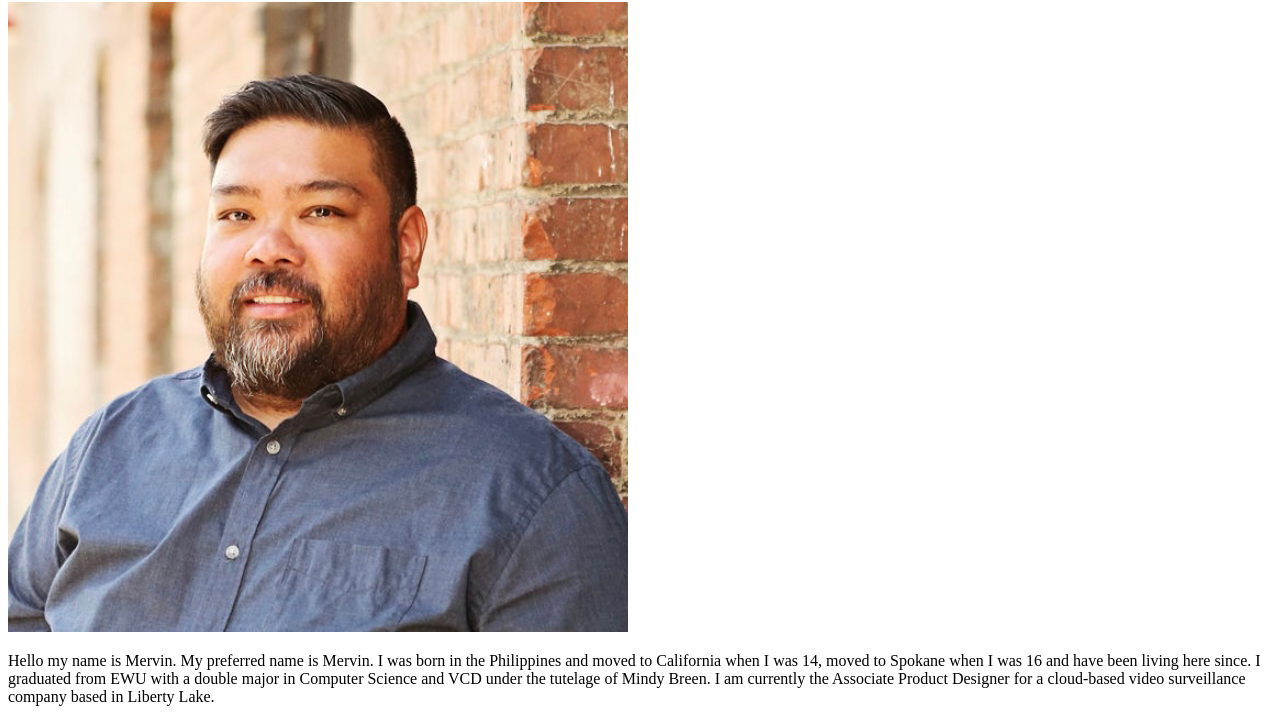
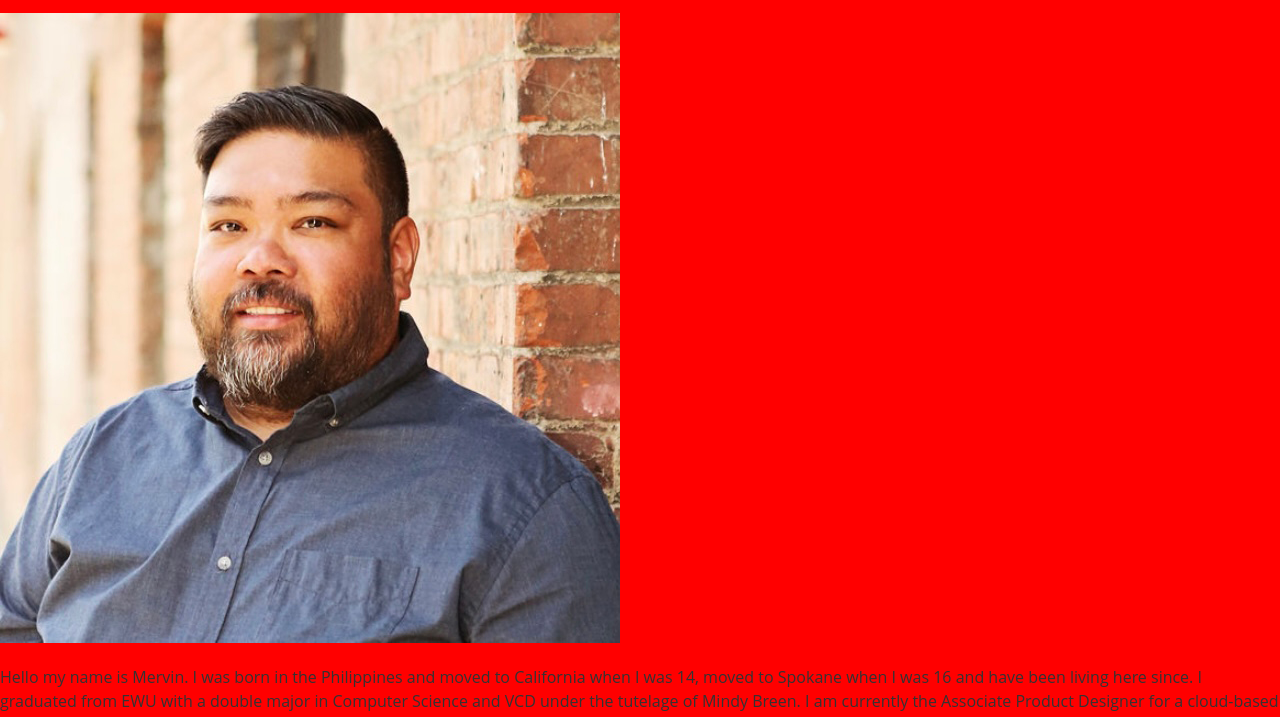
Before and after one commit to mervinsoriano/mywebsite, a plain HTML site: page index.html in a window 1280 px wide. Shown: the part 78-795 px from the top of the page. Drawn offline with Linux system fonts and the light colour scheme.

Commit message:
Added Boilerplate
* Folders for CSS and JS
* Connect to index.html

```diff
--- /dev/null
+++ b/css/styles.css
@@ -0,0 +1,10 @@
+/* My Styles */
+body {
+    background-color: #ff0000;
+    font-family: 'Open Sans', sans-serif;
+    font-size: 16px;
+    line-height: 1.5;
+    color: #333;
+    margin: 0;
+    padding: 0;
+}
--- a/index.html
+++ b/index.html
@@ -5,11 +5,13 @@
     <meta http-equiv="X-UA-Compatible" content="IE=edge">
     <meta name="viewport" content="width=device-width, initial-scale=1.0">
     <title>Mervin's Website</title>
+    <link rel="stylesheet" href="css/styles.css">
+    <script src="js/scripts.js" defer></script>
 </head>
 <body>
     <h1>Mervin Soriano</h1>
     <img src="/msoriano.jpg" alt="My Image">
-    <p>Hello my name is Mervin. My preferred name is Mervin. I was born in the Philippines and moved to California when I was 14, moved to Spokane when I was 16 and have been living here since. I graduated from EWU with a double major in Computer Science and VCD under the tutelage of Mindy Breen. I am currently the Associate Product Designer for a cloud-based video surveillance company based in Liberty Lake.</p>
+    <p>Hello my name is Mervin. I was born in the Philippines and moved to California when I was 14, moved to Spokane when I was 16 and have been living here since. I graduated from EWU with a double major in Computer Science and VCD under the tutelage of Mindy Breen. I am currently the Associate Product Designer for a cloud-based video surveillance company based in Liberty Lake.</p>
     <p><a href="https://github.com/mervinsoriano?tab=projects" targe="_blank">Github</a></p>
     <p><a href="https://codepen.io/msorianoEWU" targe="_blank">Codepen</a></p>
     <p>Lorem ipsum dolor sit amet consectetur adipisicing elit. Perspiciatis expedita alias neque sint. Mollitia at, quaerat sit quod illum commodi, aliquam debitis quidem quis est reprehenderit sunt alias doloremque accusamus.</p>
--- /dev/null
+++ b/js/scripts.js
@@ -0,0 +1 @@
+console.log('Hello World!');
```
